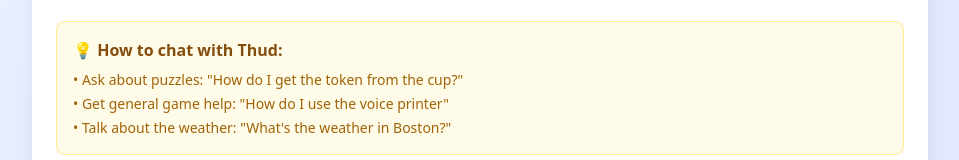
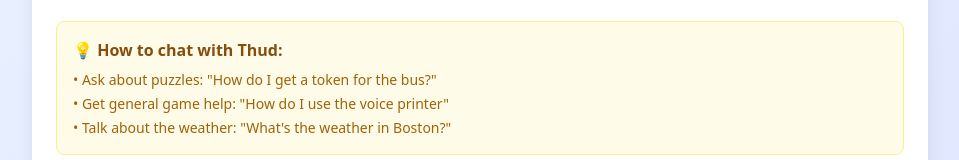
Before and after one commit to BQ31X/thudbot, a Next.js app: page / in a window 1280 px wide. Shown: the part 679-839 px from the top of the page, without its empty margins (160-1119 px from the left). Built offline with nearby package versions, Linux system fonts and the light colour scheme.

Commit message:
tweaked the text for the displayed sample prompts

```diff
--- a/src/app/page.tsx
+++ b/src/app/page.tsx
@@ -130,7 +130,7 @@ export default function Home() {
           <div className="mt-6 p-4 bg-yellow-50 border border-yellow-200 rounded-lg">
             <h3 className="font-semibold text-yellow-800 mb-2">💡 How to chat with Thud:</h3>
             <ul className="text-sm text-yellow-700 space-y-1">
-              <li>• Ask about puzzles: "How do I get the token from the cup?"</li>
+              <li>• Ask about puzzles: "How do I get a token for the bus?"</li>
               <li>• Get general game help: "How do I use the voice printer"</li>
               <li>• Talk about the weather: "What's the weather in Boston?"</li>
             </ul>
```
